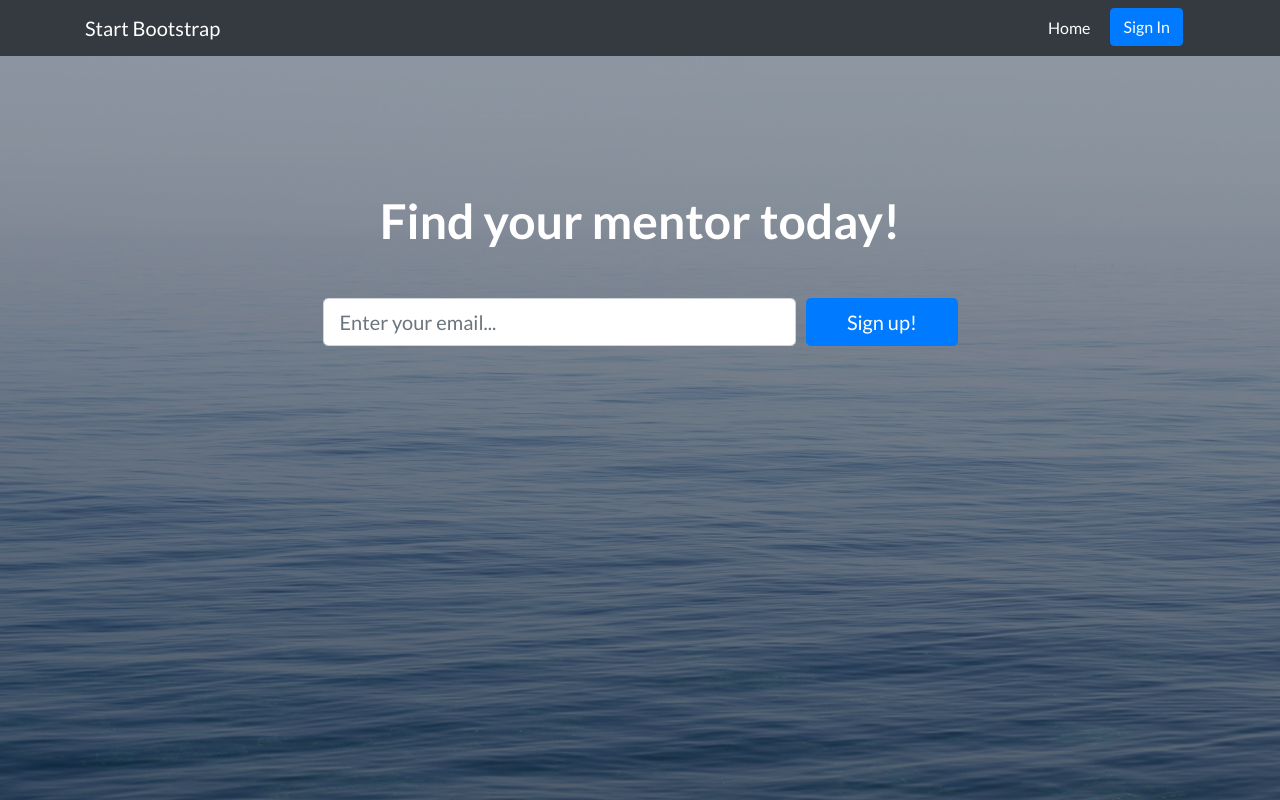
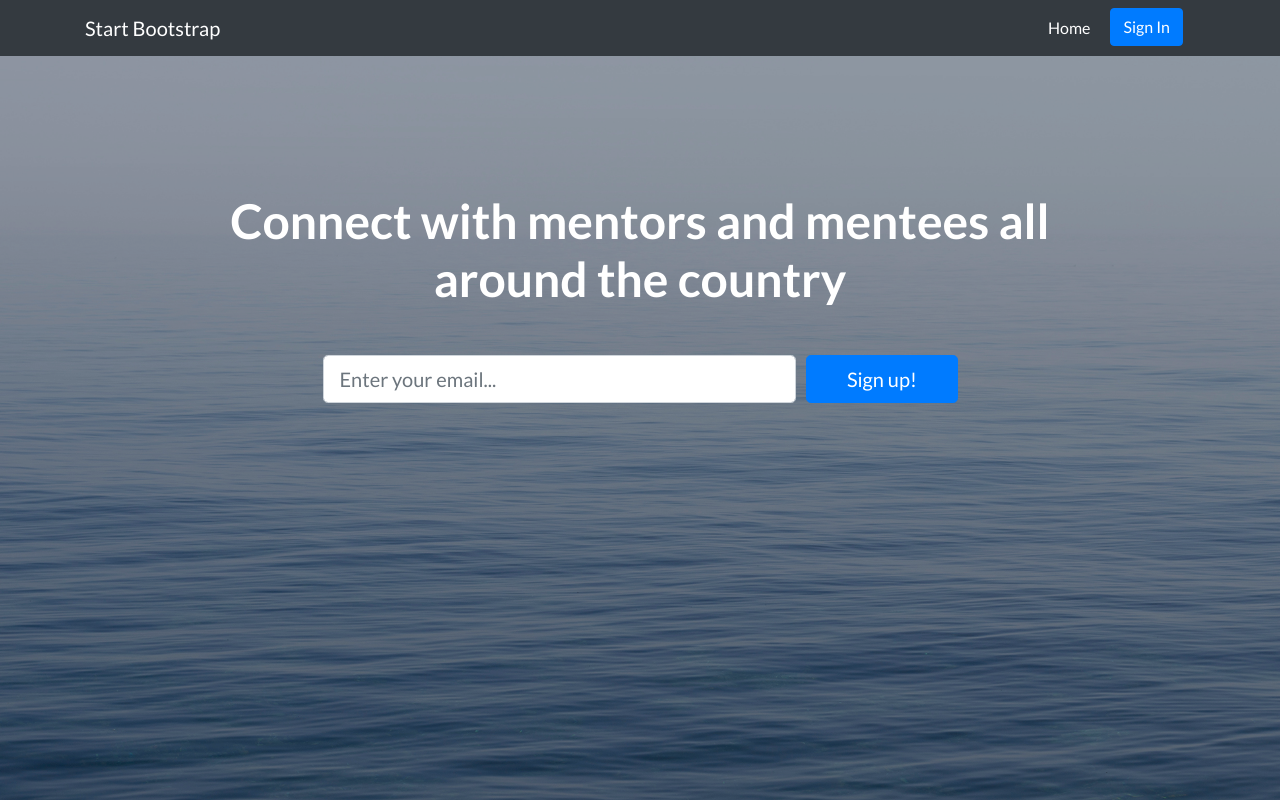
Before and after one commit to intermezzio/mentor-matching, a website: page frontend/landingpage.html in a window 1280 px wide. Shown: the top 800 px of the page. Drawn offline with nearby package versions, Linux system fonts and the light colour scheme; files that its build step writes are made by us from their sources.

Commit message:
Update landingpage.html

```diff
--- a/frontend/landingpage.html
+++ b/frontend/landingpage.html
@@ -61,7 +61,7 @@
     <div class="container">
         <div class="row">
             <div class="col-xl-9 mx-auto">
-                <h1 class="mb-5">Find your mentor today!</h1>
+                <h1 class="mb-5">Connect with mentors and mentees all around the country</h1>
             </div>
             <div class="col-md-10 col-lg-8 col-xl-7 mx-auto">
                 <form>
```
